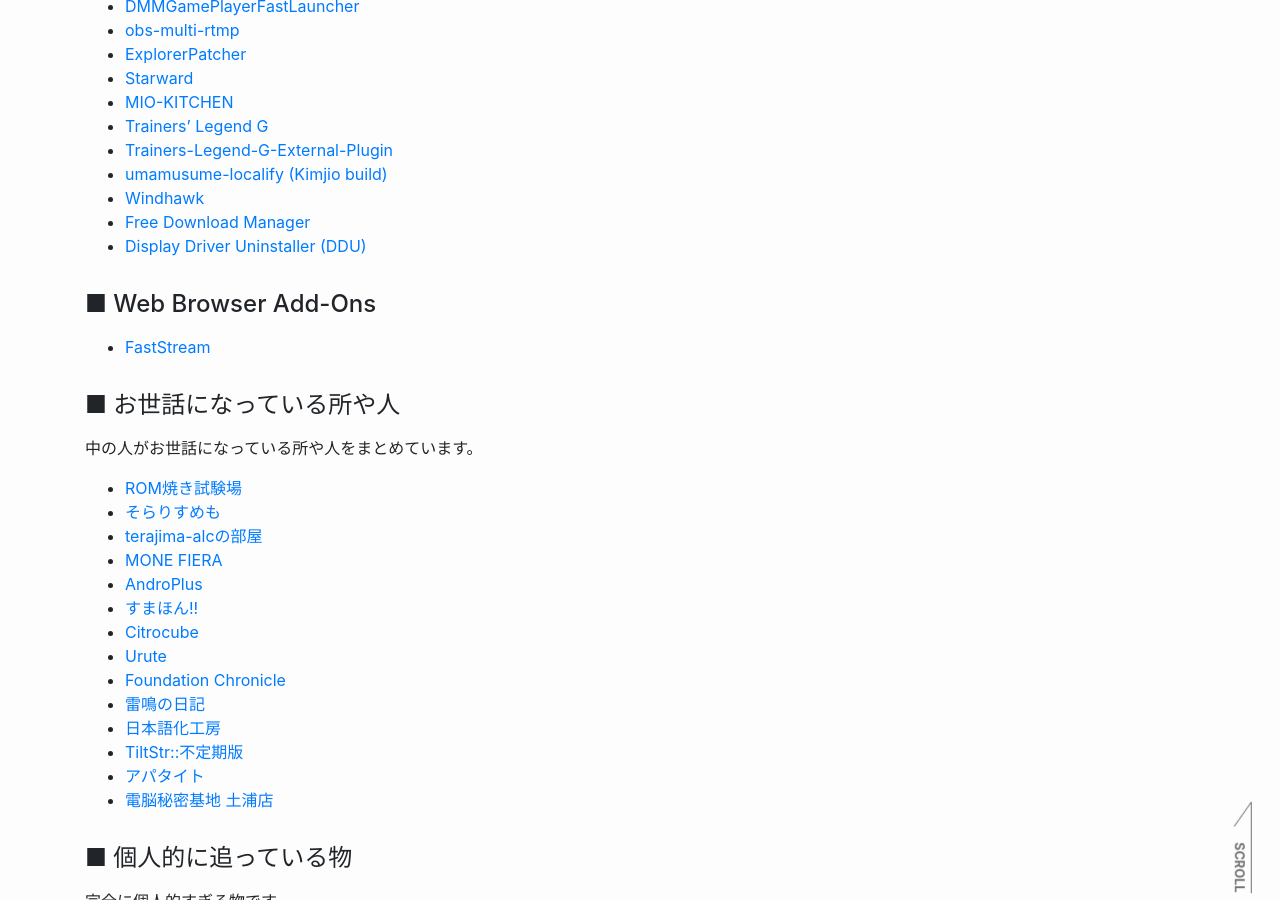
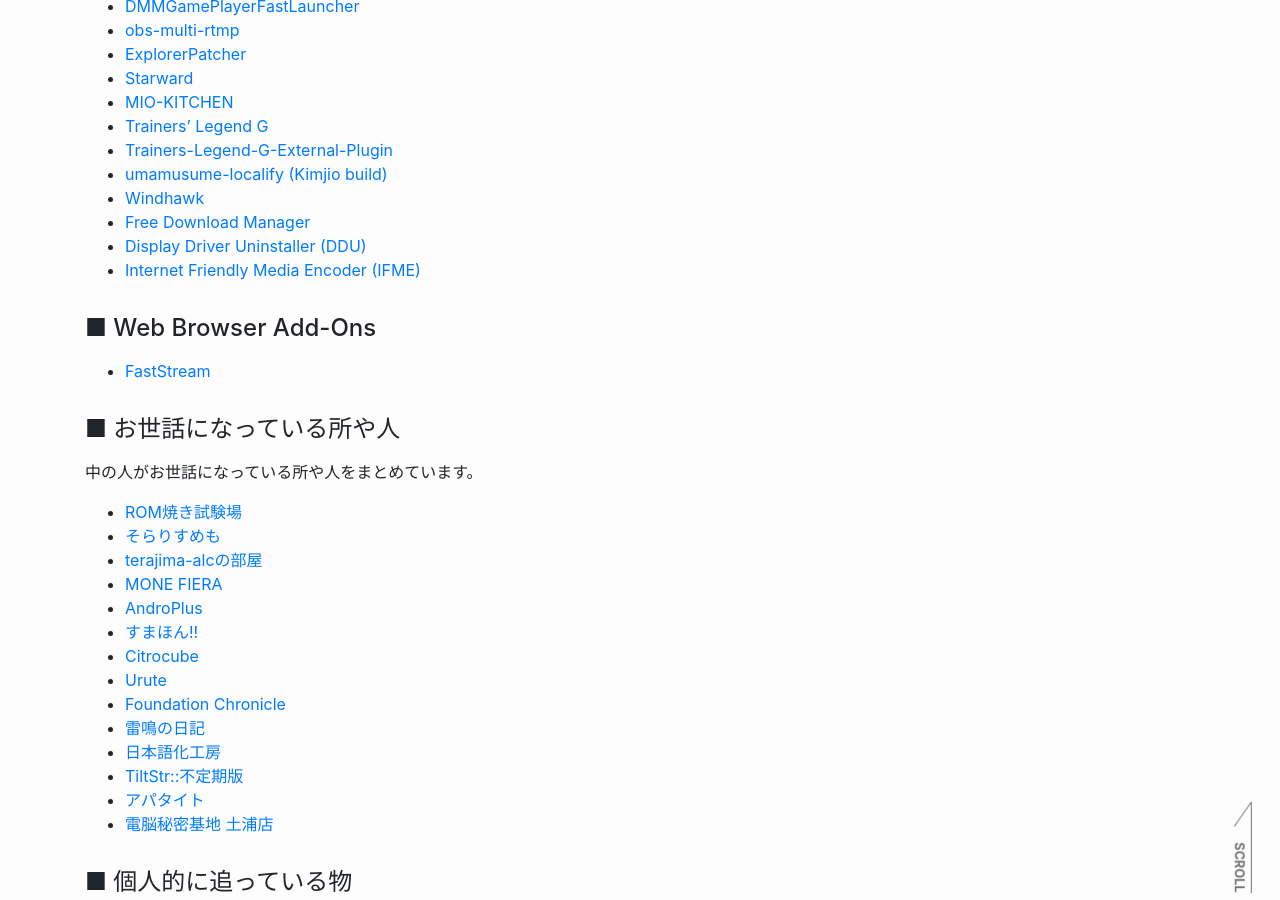
Before and after one commit to reindex-ot/reindex-ot.github.io, a Jekyll site: the page built from link.md, in a window 1280 px wide and 900 px high, scrolled down 826 px. Built offline with Jekyll 4.4.1, drawn with Linux system fonts in a browser that asks for light colours.

Commit message:
Update link.md
Signed-off-by: Re*Index. (ot_inc) <32851879+reindex-ot@users.noreply.github.com>

```diff
--- a/link.md
+++ b/link.md
@@ -42,6 +42,7 @@ permalink: /link/
 - [Windhawk](https://windhawk.net/)
 - [Free Download Manager](https://www.freedownloadmanager.org/)
 - [Display Driver Uninstaller (DDU)](https://www.wagnardsoft.com/)
+- [Internet Friendly Media Encoder (IFME)](https://github.com/Anime4000/IFME)
 
 #### ■ Web Browser Add-Ons
 
```
